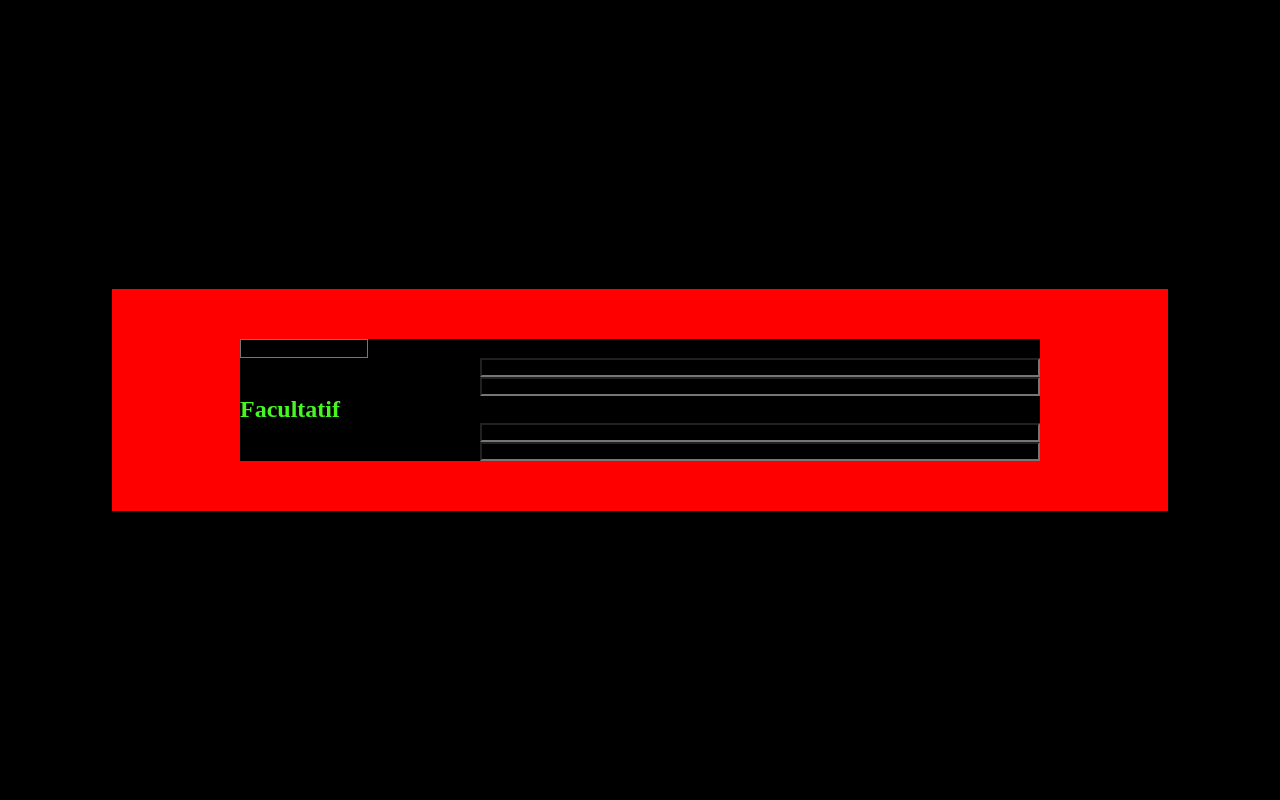
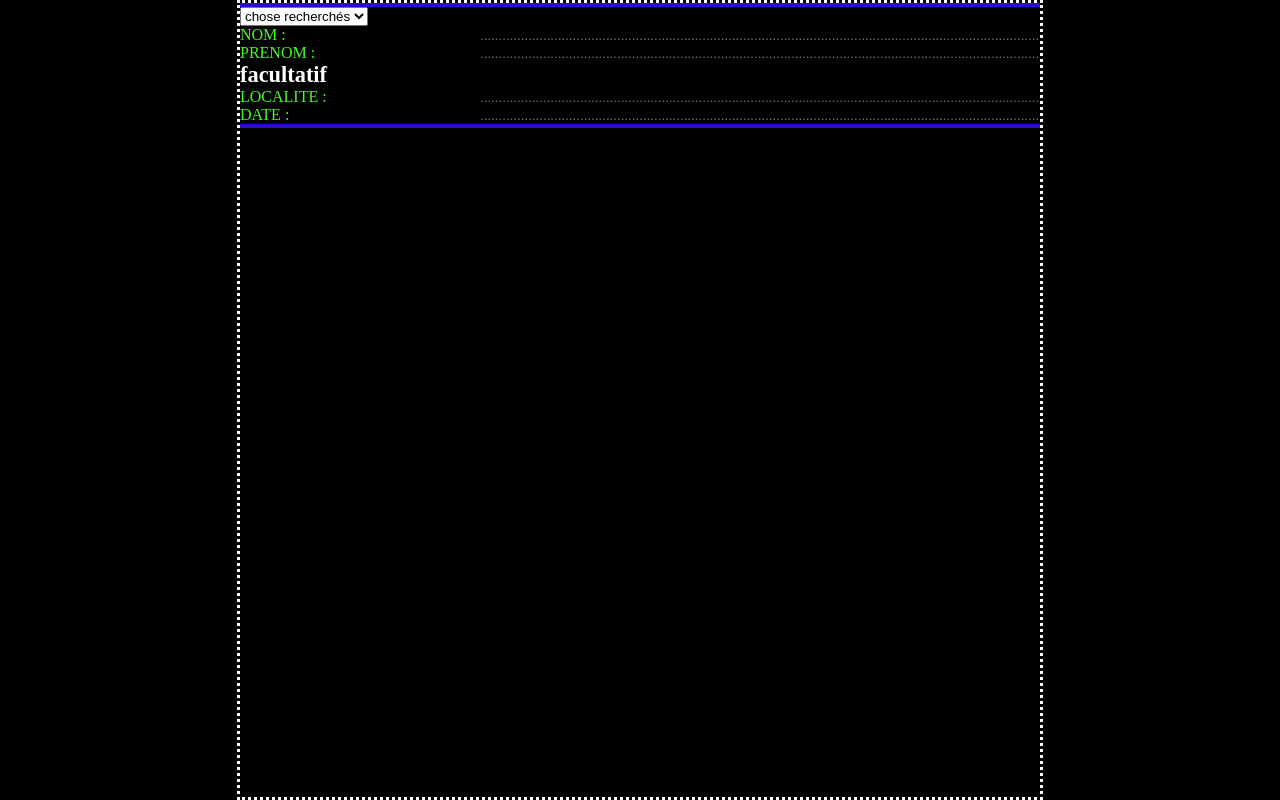
Before and after one commit to Legendary4226/BUT-A1-NuitDeLInfo, a PHP site: page /acceuil.html in a window 1280 px wide. Run offline with PHP 8.4, Linux system fonts and the light colour scheme.

Commit message:
modification légeres accueil

```diff
--- a/acceuil.html
+++ b/acceuil.html
@@ -10,6 +10,7 @@
 
         </header>
         <main>
+            <hr>
             <form> <!-- Autre question / formulaire -->
                 <select name="type">
                     <option value="" disabled selected hidden>chose recherchés</option>
@@ -22,22 +23,22 @@
                     <ul>
                         <li>
                             <label for="Nom">NOM :</label>
-                            <input id="Nom">
+                            <input id="Nom" placeholder="............................................................................................................................................................................................................................................................................................................................................................................................................................................................................................................................................................................................................................................................................................................................................................................................................................................................................................................................................................................................................................">
                         </li>
                         <li>
                             <label for="Prenom">PRENOM :</label>
-                            <input id="Prenom">
+                            <input id="Prenom" placeholder="............................................................................................................................................................................................................................................................................................................................................................................................................................................................................................................................................................................................................................................................................................................................................................................................................................................................................................................................................................................................................................">
                         </li>
                         <div>
-                            <h1>Facultatif</h1>
+                            <h2>facultatif</h2>
                             <ul>
                                 <li>
-                                    <label for="Localite">localite :</label>
-                                    <input id="Localite">
+                                    <label for="Localite">LOCALITE :</label>
+                                    <input id="Localite" placeholder="............................................................................................................................................................................................................................................................................................................................................................................................................................................................................................................................................................................................................................................................................................................................................................................................................................................................................................................................................................................................................................">
                                 </li>
                                 <li>
-                                    <label for="Date">Date :</label>
-                                    <input id="Date">
+                                    <label for="Date">DATE :</label>
+                                    <input id="Date" placeholder="............................................................................................................................................................................................................................................................................................................................................................................................................................................................................................................................................................................................................................................................................................................................................................................................................................................................................................................................................................................................................................">
                                 </li>
                             </ul>
 
@@ -45,6 +46,7 @@
                     </ul>
                 </section>
             </form>
+            <hr>
         </main>
         <div>
 
--- a/style/accueil.css
+++ b/style/accueil.css
@@ -1,17 +1,20 @@
-body{
-    min-height: 100vh;
-}
-main{
-    width: 100vh;
-    margin:auto;
+select,select>option{
+    color: #000;
 }
 form li{
     display: flex;
+    row-gap: 1em;
 }
 
 form li>label{
     width: 15em;
+    color: #45f822;
 }
 form li>input{
     flex-grow: 1;
+    color:#4cffff;
 }
+input{
+    border:none;
+    background-color: #000;
+}
--- a/style/index.css
+++ b/style/index.css
@@ -2,21 +2,24 @@
     margin:0;
     padding: 0;
     list-style: none;
-    background-color: black;
+    color:#ffffff
 }
 
 body{
+    min-height: 100vh;
     display: flex;
     justify-content: center;
+    background-color: #000;
 }
 
 hr{
-    color: #2e0cc2;
+    border:none;
+    height: 4px;
+    background-color: #2e0cc2;
 }
 
 main{
-    padding: 50px 10vw;
-    background-color: red;
+    border: dotted #ffffff;
     width: 100vh;
 }
 
```
